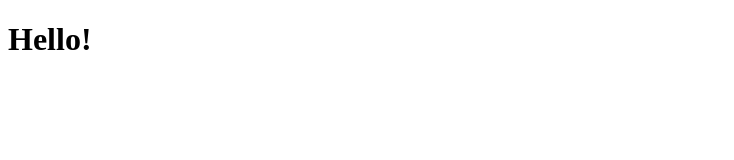
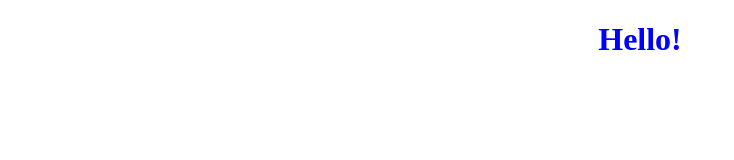
Before and after one commit to Liene31/weather-app-test, a plain HTML site: page index.html in a window 1280 px wide. Shown: the whole page, without its empty margins (0-734 px from the left). Drawn offline with Linux system fonts and the light colour scheme.

Commit message:
Created CSS and JS files

```diff
--- a/index.html
+++ b/index.html
@@ -5,8 +5,10 @@
     <meta http-equiv="X-UA-Compatible" content="IE=edge" />
     <meta name="viewport" content="width=device-width, initial-scale=1.0" />
     <title>Document</title>
+    <link rel="stylesheet" href="style.css" />
   </head>
   <body>
     <h1>Hello!</h1>
+    <script src="index.js"></script>
   </body>
 </html>
--- /dev/null
+++ b/style.css
@@ -0,0 +1,4 @@
+h1 {
+    text-align: center;
+    color: blue;
+}
```
Also changed, not shown: index.js (added).
